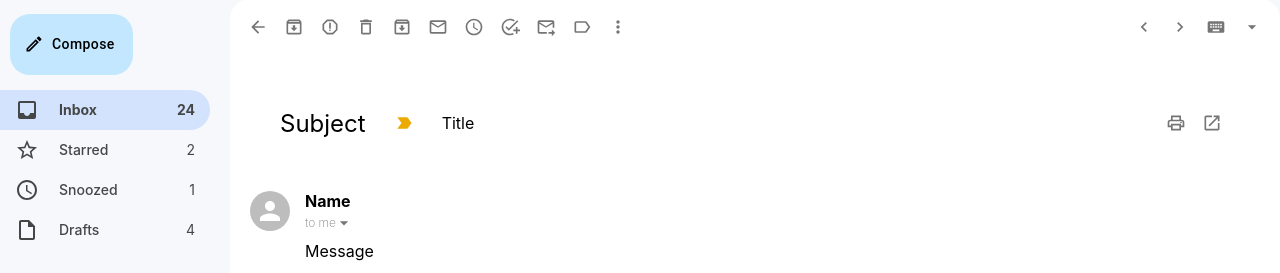
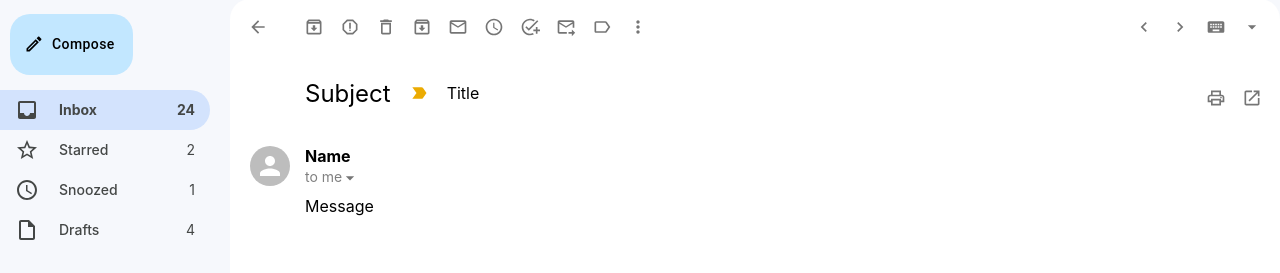
Before and after one commit to AyushW07/Gmail-Clone, a React (Create React App) app: page /mail in a window 1280 px wide. Shown: the part 316-589 px from the top of the page. Built offline with nearby package versions, Linux system fonts and the light colour scheme.

Commit message:
updated mail css

```diff
--- a/src/Components/Mail/Mail.jsx
+++ b/src/Components/Mail/Mail.jsx
@@ -1,6 +1,6 @@
 import React from "react";
 import styles from "./Mail.module.css";
-import { Avatar, IconButton } from "@mui/material";
+import { Avatar, Icon, IconButton } from "@mui/material";
 import ArrowBackOutlinedIcon from "@mui/icons-material/ArrowBackOutlined";
 import ArchiveOutlinedIcon from "@mui/icons-material/ArchiveOutlined";
 import ReportGmailerrorredOutlinedIcon from "@mui/icons-material/ReportGmailerrorredOutlined";
@@ -18,6 +18,8 @@ import ArrowDropDownIcon from "@mui/icons-material/ArrowDropDown";
 import LabelImportantOutlinedIcon from "@mui/icons-material/LabelImportantOutlined";
 import LocalPrintshopOutlinedIcon from "@mui/icons-material/LocalPrintshopOutlined";
 import LaunchOutlinedIcon from "@mui/icons-material/LaunchOutlined";
+import StarBorderOutlinedIcon from "@mui/icons-material/StarBorderOutlined";
+import ReplyOutlinedIcon from "@mui/icons-material/ReplyOutlined";
 import { useNavigate } from "react-router-dom";
 
 function Mail() {
@@ -32,7 +34,10 @@ function Mail() {
       <div className={styles.tools}>
         <div className={styles.left}>
           <IconButton onClick={handleBack}>
-            <ArrowBackOutlinedIcon fontSize="small" />
+            <ArrowBackOutlinedIcon
+              fontSize="small"
+              className={styles.back_icon}
+            />
           </IconButton>
           <IconButton>
             <ArchiveOutlinedIcon fontSize="small" />
@@ -92,6 +97,21 @@ function Mail() {
             />
           </IconButton>
           <p>Title</p>
+          <IconButton>
+            <StarBorderOutlinedIcon
+              fontSize="small"
+              className={styles.star_icon}
+            />
+          </IconButton>
+          <IconButton>
+            <ReplyOutlinedIcon fontSize="small" className={styles.reply_icon} />
+          </IconButton>
+          <IconButton>
+            <MoreVertOutlinedIcon
+              fontSize="small"
+              className={styles.vertMenu_icon}
+            />
+          </IconButton>
         </div>
         <div className={styles.sub_icon}>
           <IconButton>
--- a/src/Components/Mail/Mail.module.css
+++ b/src/Components/Mail/Mail.module.css
@@ -11,41 +11,66 @@
   justify-content: space-between;
 }
 
+.back_icon {
+  margin-right: 20px;
+}
+
 .body {
   display: flex;
-  /* flex-direction: column; */
   justify-content: space-between;
-  margin: 30px;
-  padding: 20px;
-  /* height: 100vh; */
+  margin: 15px 15px 30px 30px;
+  padding: 0 20px;
 }
 
 .body p {
-  margin-left: 20px;
+  margin-left: 10px;
 }
 
 .subject {
   display: flex;
   align-items: center;
-  /* padding: 20px; */
   position: relative;
 }
 
 .subject > h2 {
   font-weight: 400;
-  margin-right: 20px;
+  margin: 0 10px 0 25px;
 }
 
 .imp_icon {
   color: #ebab02 !important;
 }
 
+.sub_icon {
+  padding-top: 10px;
+  margin-right: -25px;
+}
+
 .time {
   position: absolute;
-  top: 270px;
+  top: 225px;
+  right: 155px;
   font-size: 12px;
   color: gray;
   font-weight: 600;
+}
+
+.star_icon {
+  position: absolute;
+  top: 61px;
+  left: 880px;
+}
+
+.reply_icon {
+  position: absolute;
+  top: 61px;
+  left: 905px;
+}
+
+.vertMenu_icon {
+  position: absolute;
+  top: 61px;
+  left: 925px;
 }
 
 .user {
@@ -62,8 +87,8 @@
 }
 
 .name > span {
-  font-size: 12px;
-  font-weight: 200;
+  font-size: 14px;
+  font-weight: 400;
   color: gray;
 }
 
```
